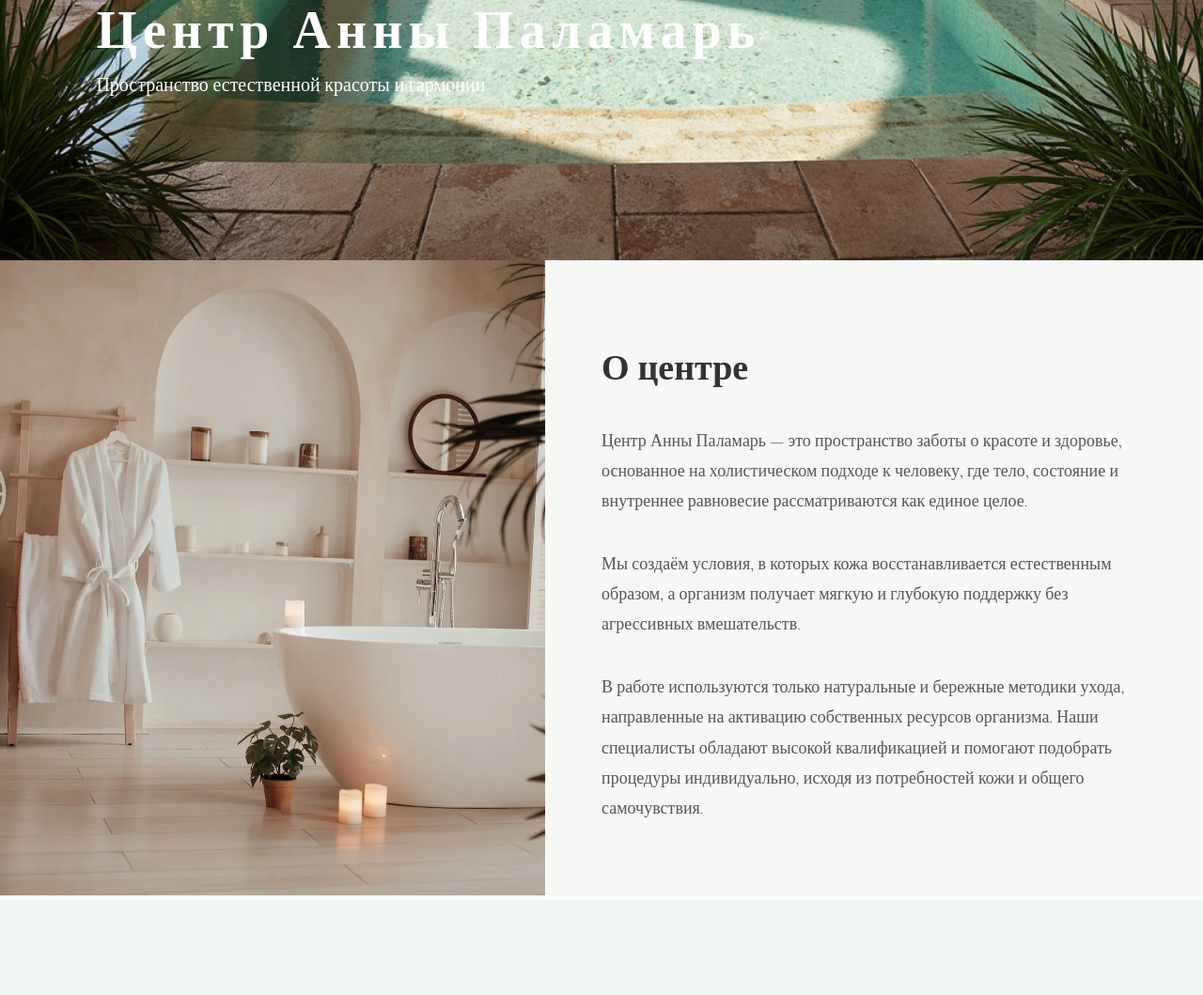
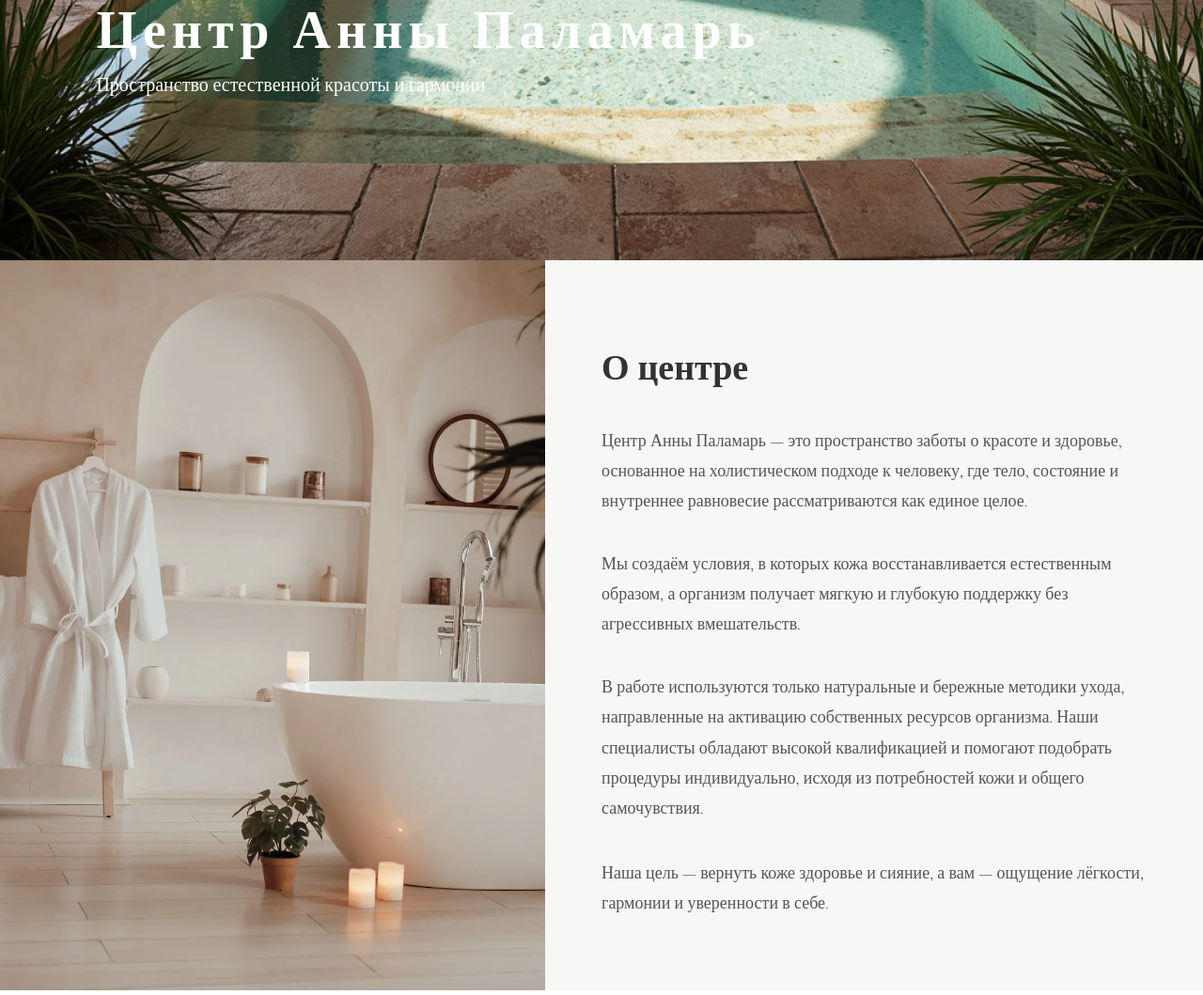
Before and after one commit to Sigmaboyyyt/spa-site, a Flask app: page / in a window 1280 px wide. Shown: the part 1003-2062 px from the top of the page at 94% size. Before the commit the page ends 1961 px from the top, so only its background shows below. Run offline with Flask 3, Linux system fonts and the light colour scheme.

Commit message:
add accent phrase full

```diff
--- a/static/style.css
+++ b/static/style.css
@@ -97,7 +97,17 @@ body {
     color: #555;
 }
 
-/* MOBILE — ОСТАЁТСЯ ПОПОЛАМ */
+/* АКЦЕНТНАЯ ФРАЗА */
+
+.about-accent {
+    margin-top: 20px;
+    font-size: 20px;
+    line-height: 1.8;
+    color: #333;
+    font-weight: 400;
+}
+
+/* MOBILE — остаётся пополам */
 
 @media (max-width: 768px) {
 
@@ -118,6 +128,10 @@ body {
         line-height: 1.5;
     }
 
+    .about-accent {
+        font-size: 14px;
+    }
+
     .brand-title {
         font-size: 28px;
     }
--- a/templates/index.html
+++ b/templates/index.html
@@ -51,6 +51,11 @@
         <p>
             В работе используются только натуральные и бережные методики ухода, направленные на активацию собственных ресурсов организма. Наши специалисты обладают высокой квалификацией и помогают подобрать процедуры индивидуально, исходя из потребностей кожи и общего самочувствия.
         </p>
+
+        <p class="about-accent">
+            Наша цель — вернуть коже здоровье и сияние, а вам — ощущение лёгкости,
+            гармонии и уверенности в себе.
+        </p>
     </div>
 </section>
 
```
